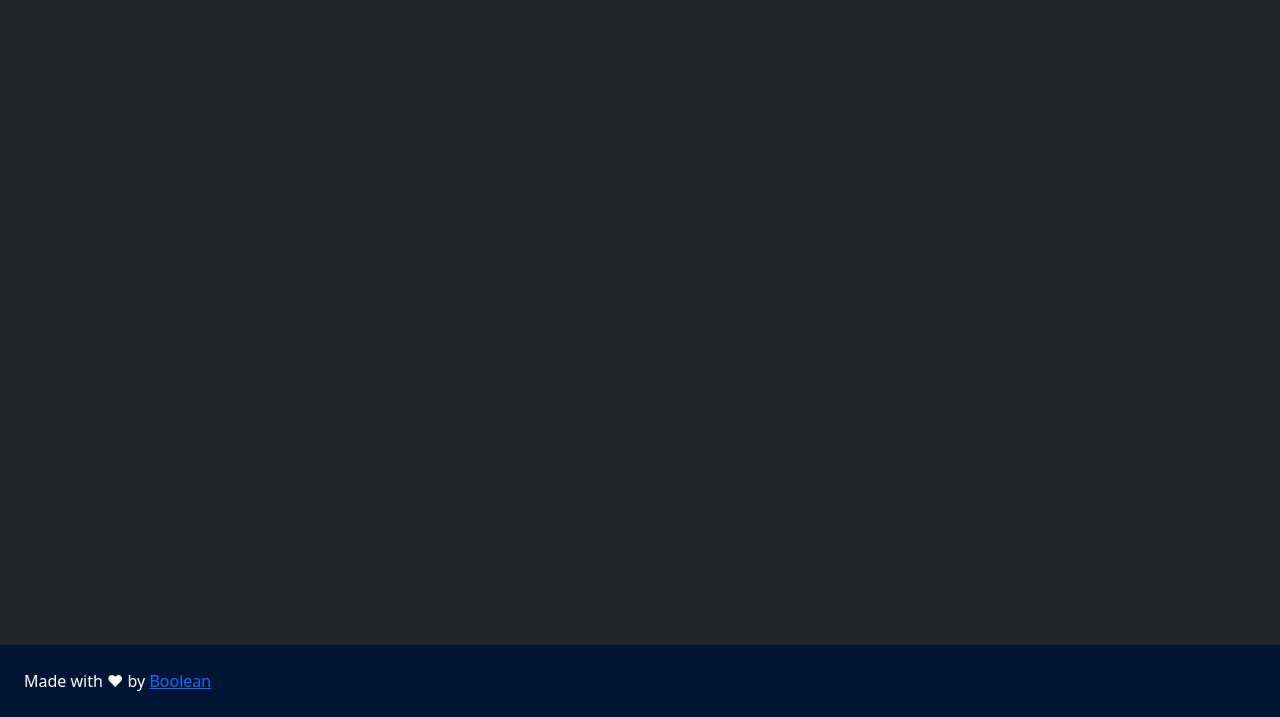
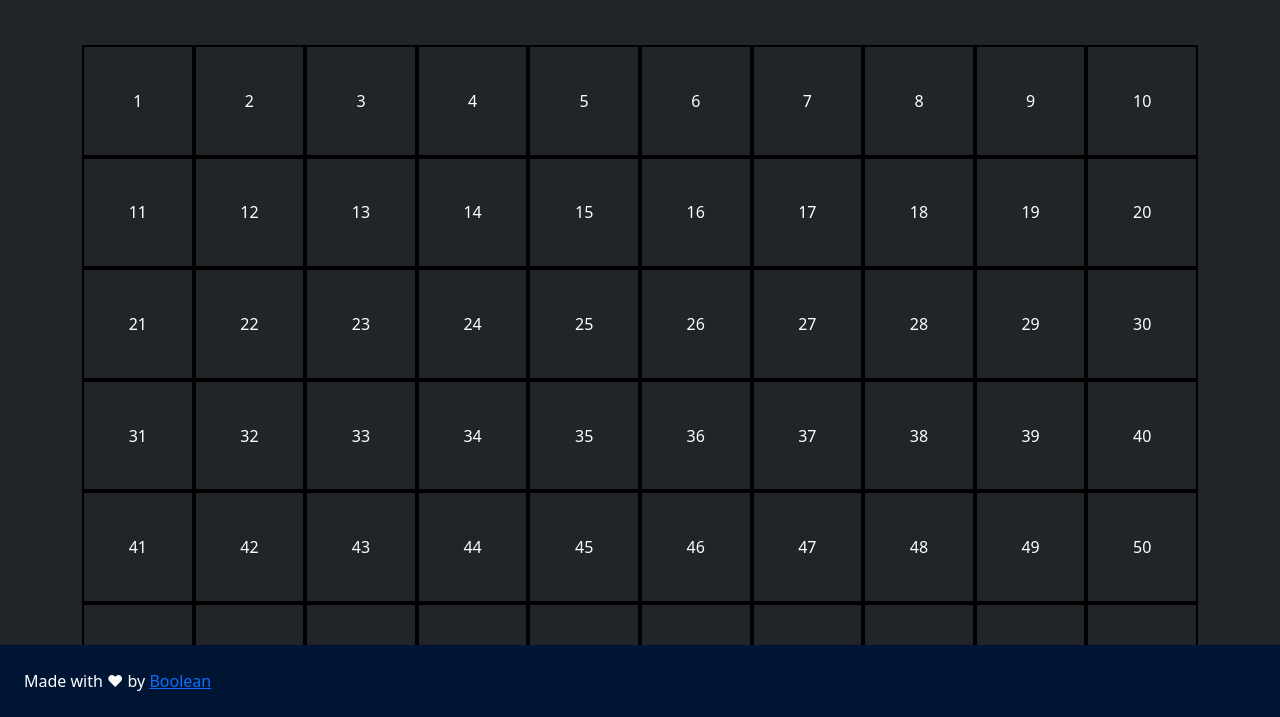
Before and after one commit to Pelliccia96/js-campominato-grid, a plain HTML site: page index.html in a window 1280 px wide. Both pictures are taken after a click on the button "Play". Shown: the part 83-800 px from the top of the page. Drawn offline with nearby package versions, Linux system fonts and the light colour scheme.

Commit message:
gg wp (easy)

```diff
--- a/css/style.css
+++ b/css/style.css
@@ -13,8 +13,12 @@ header.my-header {
     color: white;
 }
 
+main {
+    margin-bottom: 8rem;
+}
+
 footer {
-    position: absolute;
+    position: fixed;
     bottom: 0;
     left: 0;
     right: 0;
@@ -25,3 +29,11 @@ footer.my-footer {
     color: white;
     padding: 1.5rem;
 }
+
+.cell {
+    aspect-ratio: 1 / 1;
+    border: 2px solid black;
+    display: flex;
+    justify-content: center;
+    align-items: center;
+}
--- a/index.html
+++ b/index.html
@@ -28,7 +28,7 @@
     </header>
     <main>
         <div class="container mt-5">
-            <div class="grid-container"></div>
+            <div class="grid-container d-flex flex-wrap text-white"></div>
         </div>
     </main>
     <footer class="my-footer">
--- a/js/main.js
+++ b/js/main.js
@@ -3,7 +3,24 @@ const buttonEl = document.getElementById("button");
 buttonEl.addEventListener("click", function() {
     const options = document.getElementById("grids");
     let grid = parseInt(options.value);
+    console.log("Numero righe: " + grid);
 
-    grid = grid * grid;
-    console.log(grid);
+    let totGrid = grid * grid;
+    console.log("Numero celle: " + totGrid);
+
+    const gridContainerEl = document.querySelector(".grid-container");
+    gridContainerEl.innerHTML = "";
+
+    for (let i = 1; i <= totGrid; i++) {
+        const newCell = document.createElement("div");
+        newCell.classList.add("cell");
+        newCell.style.flexBasis = 100 / grid + "%";
+        newCell.innerHTML = `${i}`;
+        gridContainerEl.append(newCell);
+
+        newCell.addEventListener("click", function() {
+            this.classList.toggle("bg-primary");
+            console.log(this.textContent);
+        })
+    }
 })
```
